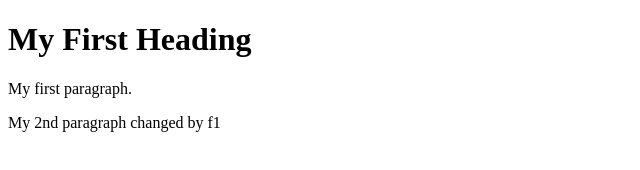
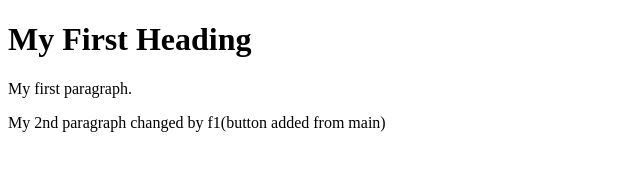
Before and after one commit to TaufiqulIslamKhan/localDemo, a plain HTML site: page index.html in a window 1280 px wide. Shown: the whole page, without its empty margins (0-640 px from the left). Drawn offline with Linux system fonts and the light colour scheme.

Commit message:
button added from main

```diff
--- a/index.html
+++ b/index.html
@@ -4,7 +4,7 @@
 
 <h1>My First Heading</h1>
 <p>My first paragraph.</p>
-<p>My 2nd paragraph changed by f1</p>
+<p>My 2nd paragraph changed by f1(button added from main)</p>
 
 </body>
 </html>
```
